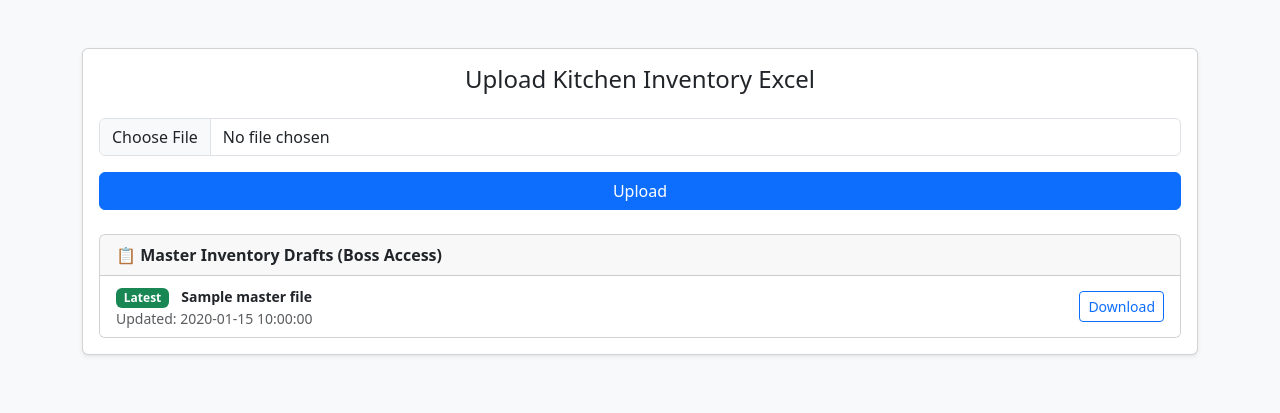
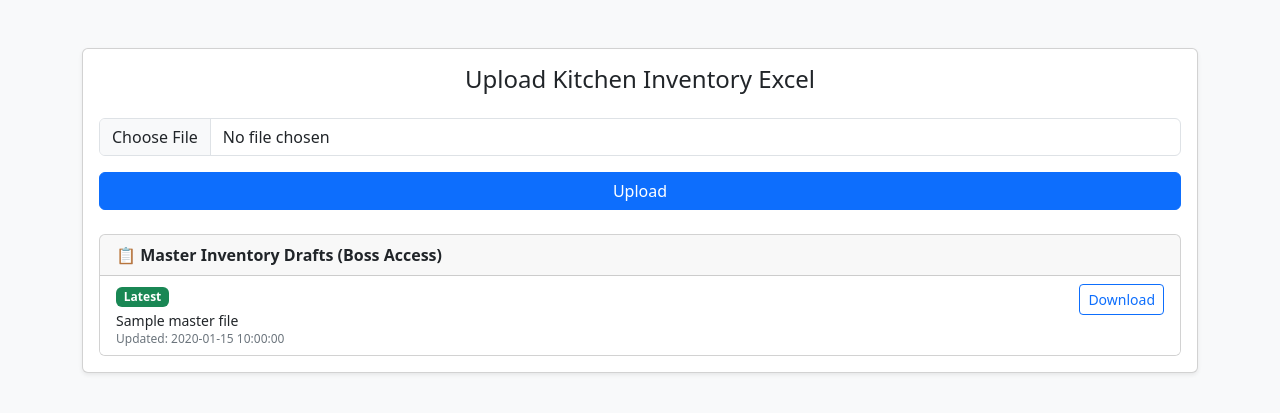
Before and after one commit to krishnakoushik-parimi/Kitchen-order-app, a Flask app: template templates/index.html in a window 1280 px wide. Shown: the top 413 px of the page. Run offline with Flask 3, Linux system fonts and the light colour scheme; the template is opened without the code that fills it: most values are stand-ins (such as "Sample title", 1, 10 or a date in 2020).

Commit message:
updated the readability of master inventory list

```diff
--- a/app.py
+++ b/app.py
@@ -35,7 +35,7 @@ def get_master_files():
 
 @app.route("/", methods=["GET", "POST"])
 def index():
-    master_files = get_master_files()
+
 
     if request.method == "POST":
         file = request.files["file"]
@@ -50,10 +50,10 @@ def index():
             columns=df.columns.tolist(),
             column_map=column_map,
             data=df.to_dict(orient="records"),
-            master_files=master_files
+
         )
 
-    return render_template("index.html", master_files=master_files)
+    return render_template("index.html", master_files=get_master_files())
 
 
 @app.route("/generate", methods=["POST"])
@@ -87,6 +87,22 @@ def generate():
         f"{kitchen_name}_{today}_master_inventory.xlsx"
     )
     df.to_excel(master_path, index=False)
+    # Open workbook and apply wrap_text to all cells
+    wb = load_workbook(master_path)
+    ws = wb.active
+
+    for row in ws.iter_rows():
+        for cell in row:
+            if cell.value:
+                cell.alignment = Alignment(wrap_text=True)
+
+    # Optionally auto-adjust column width
+    for col in ws.columns:
+        max_length = max(len(str(cell.value)) if cell.value else 0 for cell in col)
+        ws.column_dimensions[col[0].column_letter].width = min(max_length + 2, 40)
+
+    wb.save(master_path)
+
 
     # Draft only
     if action == "draft":
--- a/templates/index.html
+++ b/templates/index.html
@@ -6,6 +6,37 @@
     <link
       href="https://cdn.jsdelivr.net/npm/bootstrap@5.3.2/dist/css/bootstrap.min.css"
       rel="stylesheet">
+      <style>
+        /* Master inventory list readability */
+        .master-list .list-group-item {
+            white-space: normal;           /* allow wrap */
+            word-break: break-word;
+            line-height: 1.4;
+        }
+
+        .master-list .file-name {
+            font-size: 14px;
+            font-weight: 500;
+        }
+
+        .master-list .file-time {
+            font-size: 12px;
+            color: #6c757d;
+        }
+
+        /* Mobile spacing */
+        @media (max-width: 768px) {
+            .master-list .list-group-item {
+                padding: 12px;
+            }
+
+            .master-list .btn {
+                width: 100%;
+                margin-top: 8px;
+            }
+        }
+
+      </style>
 </head>
 
 <body class="bg-light">
@@ -33,34 +64,40 @@
                 </button>
             </form>
             {% if master_files %}
-            <div class="card mt-4">
+            <div class="card mt-4 master-list">
                 <div class="card-header fw-bold">
                     📋 Master Inventory Drafts (Boss Access)
                 </div>
 
                 <ul class="list-group list-group-flush">
                     {% for f in master_files %}
-                    <li class="list-group-item d-flex justify-content-between align-items-center flex-wrap">
-                        <div>
+                    <li class="list-group-item d-flex justify-content-between align-items-start flex-wrap">
+
+                        <div class="me-2">
                             {% if loop.index0 == 0 %}
-                                <span class="badge bg-success me-2">Latest</span>
+                                <span class="badge bg-success mb-1">Latest</span><br>
                             {% endif %}
-                            <span class="small fw-semibold">{{ f.name }}</span>
-                            <div class="text-muted small">
+
+                            <div class="file-name">
+                                {{ f.name }}
+                            </div>
+
+                            <div class="file-time">
                                 Updated: {{ f.display_time }}
                             </div>
                         </div>
 
-                        <a href="/download/{{ f.name }}" class="btn btn-sm btn-outline-primary mt-2 mt-sm-0">
+                        <a
+                            href="/download/{{ f.name }}"
+                            class="btn btn-sm btn-outline-primary">
                             Download
                         </a>
+
                     </li>
                     {% endfor %}
                 </ul>
             </div>
             {% endif %}
-
-
         </div>
     </div>
 </div>
```
